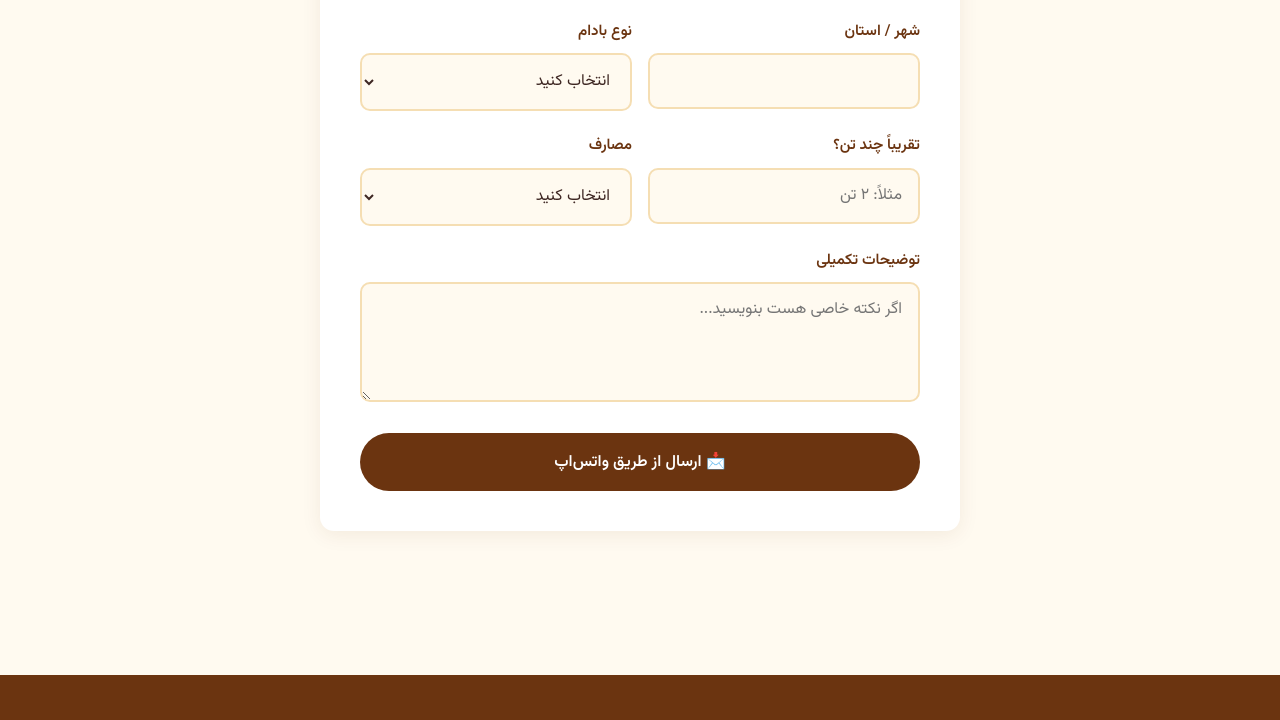
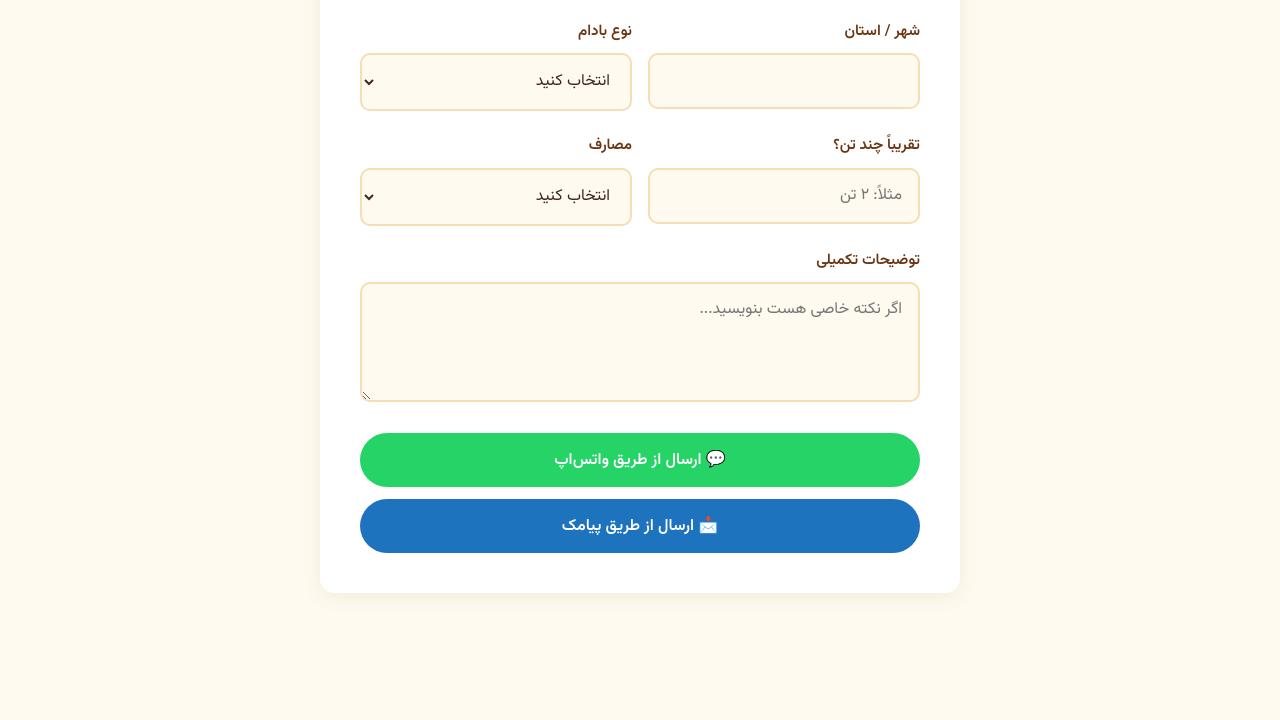
Before and after one commit to AF-IR/package.json, a website: page direct.html in a window 1280 px wide. Shown: the part 2056-2776 px from the top of the page. Drawn offline with Linux system fonts and the light colour scheme.

Commit message:
Update direct.html

```diff
--- a/direct.html
+++ b/direct.html
@@ -111,11 +111,12 @@
       </div>
     </section>
 
+    <!-- ===== فرم سفارش با دو دکمه (تنها بخش تغییر کرده) ===== -->
     <section class="section" id="order">
       <div class="container">
         <h2 class="section-title">فرم سفارش سریع</h2>
         <p class="section-subtitle">فرم را پر کنید تا کارشناسان ما در کمتر از ۲۴ ساعت با شما تماس بگیرند</p>
-        <form class="form" onsubmit="return sendForm(this, 'سفارش خرید مستقیم بادام')">
+        <form class="form" id="orderForm" onsubmit="return sendForm(this, 'سفارش خرید مستقیم بادام')">
           <div class="form-row">
             <div class="form-group">
               <label for="name">نام و نام خانوادگی</label>
@@ -163,7 +164,16 @@
             <label for="message">توضیحات تکمیلی</label>
             <textarea id="message" name="message" placeholder="اگر نکته خاصی هست بنویسید..."></textarea>
           </div>
-          <button type="submit" class="btn btn-primary">📩 ارسال از طریق واتس‌اپ</button>
+
+          <!-- ===== دو دکمه ارسال (اضافه شده) ===== -->
+          <div class="btn-group" style="display: flex; gap: 12px; flex-wrap: wrap; justify-content: center;">
+            <button type="submit" class="btn btn-primary" style="background: #25D366; color: #fff; border: none;">
+              💬 ارسال از طریق واتس‌اپ
+            </button>
+            <button type="button" class="btn btn-primary" style="background: #1e73be; color: #fff; border: none;" onclick="return sendSMS(document.getElementById('orderForm'), 'سفارش خرید مستقیم بادام')">
+              📩 ارسال از طریق پیامک
+            </button>
+          </div>
         </form>
       </div>
     </section>
```
